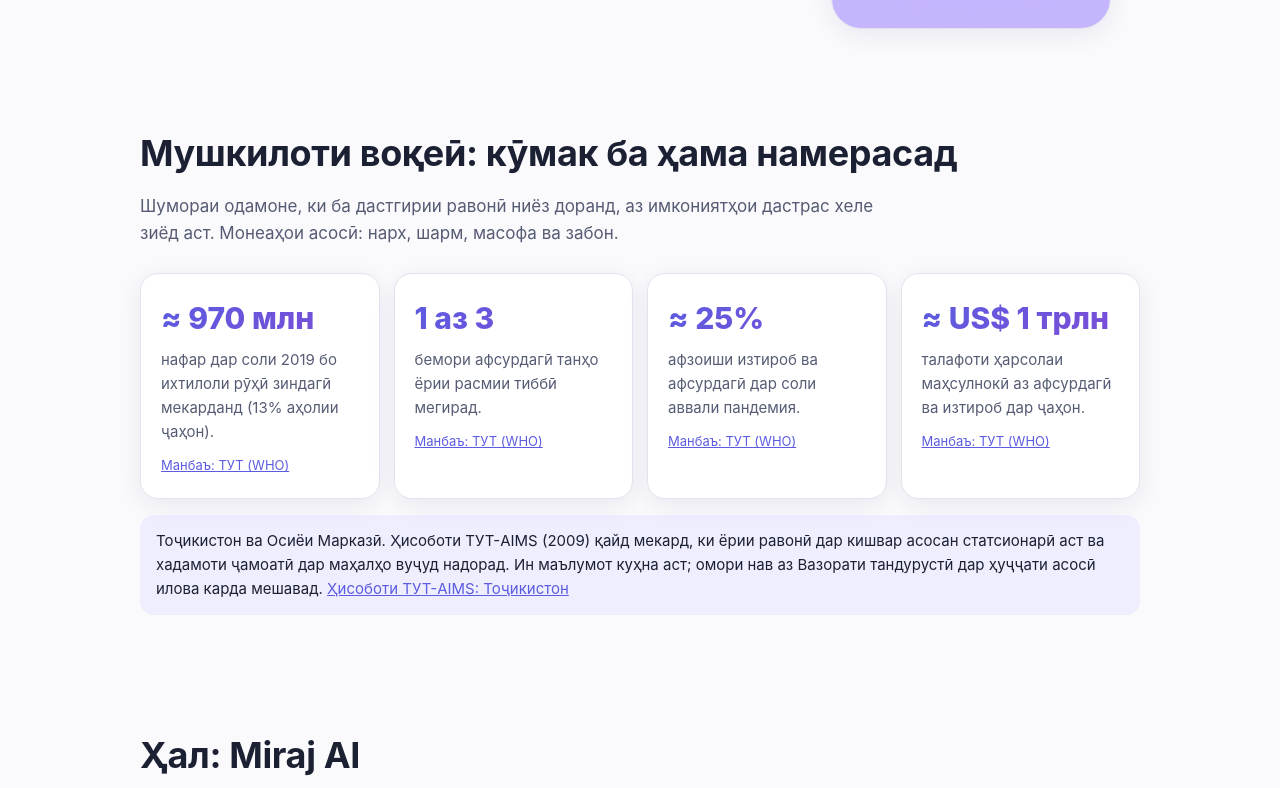
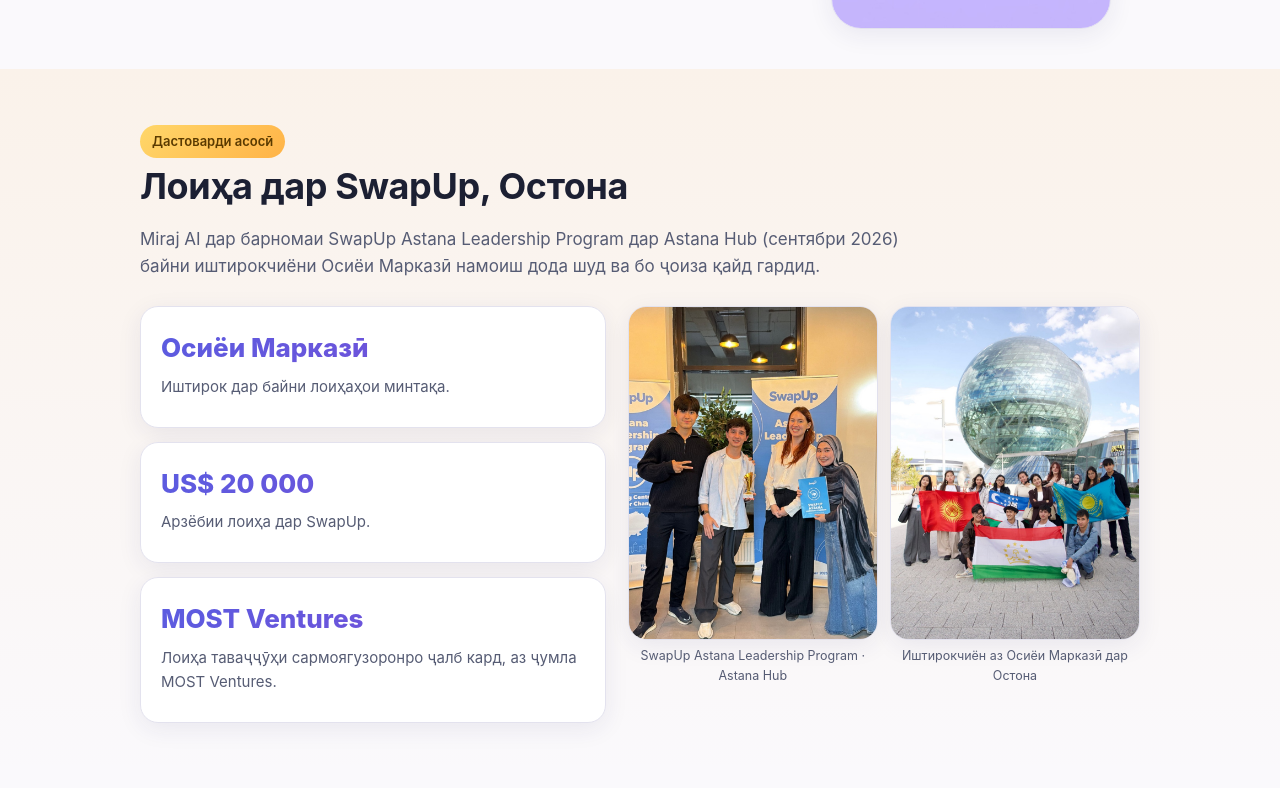
Before and after one commit to mehroj1011/miraj-ai-site, a plain HTML site: page index.html in a window 1280 px wide. Shown: the part 699-1487 px from the top of the page. Drawn offline with Linux system fonts and the light colour scheme.

Commit message:
Add SwapUp Astana achievement section with photos

```diff
--- a/i18n.js
+++ b/i18n.js
@@ -101,6 +101,18 @@
     dl_sha_copy: "Нусха",
     dl_copied: "Нусха шуд",
     dl_verify: "Санҷиши ҳақиқии файл",
+    nav_ach: "Дастовард",
+    ach_badge: "Дастоварди асосӣ",
+    ach_title: "Лоиҳа дар SwapUp, Остона",
+    ach_lead: "Miraj AI дар барномаи SwapUp Astana Leadership Program дар Astana Hub (сентябри 2026) байни иштирокчиёни Осиёи Марказӣ намоиш дода шуд ва бо ҷоиза қайд гардид.",
+    ach1_n: "Осиёи Марказӣ",
+    ach1_t: "Иштирок дар байни лоиҳаҳои минтақа.",
+    ach2_n: "US$ 20 000",
+    ach2_t: "Арзёбии лоиҳа дар SwapUp.",
+    ach3_n: "MOST Ventures",
+    ach3_t: "Лоиҳа таваҷҷӯҳи сармоягузоронро ҷалб кард, аз ҷумла MOST Ventures.",
+    ach_cap1: "SwapUp Astana Leadership Program · Astana Hub",
+    ach_cap2: "Иштирокчиён аз Осиёи Марказӣ дар Остона",
     nav_download: "Зеркашӣ",
     dl_title: "Зеркашии барнома",
     dl_lead: "Барномаро барои iOS ва Android гиред. Ба забони тоҷикӣ, русӣ ва англисӣ.",
@@ -216,6 +228,18 @@
     dl_sha_copy: "Копировать",
     dl_copied: "Скопировано",
     dl_verify: "Проверить подлинность файла",
+    nav_ach: "Достижение",
+    ach_badge: "Главное достижение",
+    ach_title: "Проект на SwapUp в Астане",
+    ach_lead: "Miraj AI представлен на SwapUp Astana Leadership Program в Astana Hub (сентябрь 2026) среди участников из Центральной Азии и отмечен наградой.",
+    ach1_n: "Центральная Азия",
+    ach1_t: "Участие среди проектов региона.",
+    ach2_n: "US$ 20 000",
+    ach2_t: "Оценка проекта на SwapUp.",
+    ach3_n: "MOST Ventures",
+    ach3_t: "Проект привлёк внимание инвесторов, среди них MOST Ventures.",
+    ach_cap1: "SwapUp Astana Leadership Program · Astana Hub",
+    ach_cap2: "Участники из Центральной Азии в Астане",
     nav_download: "Скачать",
     dl_title: "Скачать приложение",
     dl_lead: "Приложение для iOS и Android на таджикском, русском и английском.",
@@ -331,6 +355,18 @@
     dl_sha_copy: "Copy",
     dl_copied: "Copied",
     dl_verify: "Verify the file",
+    nav_ach: "Achievement",
+    ach_badge: "Key achievement",
+    ach_title: "The project at SwapUp in Astana",
+    ach_lead: "Miraj AI was presented at the SwapUp Astana Leadership Program at Astana Hub (September 2026) among participants from Central Asia and received an award.",
+    ach1_n: "Central Asia",
+    ach1_t: "Participation among projects of the region.",
+    ach2_n: "US$ 20,000",
+    ach2_t: "Project valuation at SwapUp.",
+    ach3_n: "MOST Ventures",
+    ach3_t: "The project drew the attention of investors, including MOST Ventures.",
+    ach_cap1: "SwapUp Astana Leadership Program · Astana Hub",
+    ach_cap2: "Participants from Central Asia in Astana",
     nav_download: "Download",
     dl_title: "Download the app",
     dl_lead: "The app for iOS and Android in Tajik, Russian and English.",
--- a/index.html
+++ b/index.html
@@ -13,7 +13,7 @@
 <header class="top"><div class="wrap">
   <a class="brand" href="#top"><img src="assets/icon.png" alt=""><span>Miraj AI</span></a>
   <nav class="menu">
-    <a href="#problem" data-i="nav_problem"></a><a href="#solution" data-i="nav_solution"></a><a href="#verify" data-i="nav_verify"></a>
+    <a href="#achievement" data-i="nav_ach"></a><a href="#problem" data-i="nav_problem"></a><a href="#solution" data-i="nav_solution"></a><a href="#verify" data-i="nav_verify"></a>
     <a href="#tech" data-i="nav_tech"></a><a href="#download" data-i="nav_download"></a><a href="#econ" data-i="nav_econ"></a><a href="#safety" data-i="nav_safety"></a>
   </nav>
   <div class="lang" role="group" aria-label="Language">
@@ -21,7 +21,7 @@
   </div>
 </div>
   <nav class="mnav" aria-label="Sections">
-    <a href="#problem" data-i="nav_problem"></a><a href="#solution" data-i="nav_solution"></a><a href="#download" data-i="nav_download"></a><a href="#verify" data-i="nav_verify"></a>
+    <a href="#achievement" data-i="nav_ach"></a><a href="#problem" data-i="nav_problem"></a><a href="#solution" data-i="nav_solution"></a><a href="#download" data-i="nav_download"></a><a href="#verify" data-i="nav_verify"></a>
     <a href="#tech" data-i="nav_tech"></a><a href="#econ" data-i="nav_econ"></a><a href="#safety" data-i="nav_safety"></a>
   </nav></header>
 
@@ -37,6 +37,22 @@
   </div>
   <div class="phone"><img src="assets/01_home.jpg" alt="Miraj AI"></div>
 </div></div>
+
+<section id="achievement"><div class="wrap">
+  <span class="badge gold" data-i="ach_badge"></span>
+  <h2 data-i="ach_title"></h2><p class="lead2" data-i="ach_lead"></p>
+  <div class="ach">
+    <div class="ach-stats">
+      <div class="card stat"><div class="n" data-i="ach1_n"></div><p data-i="ach1_t"></p></div>
+      <div class="card stat"><div class="n" data-i="ach2_n"></div><p data-i="ach2_t"></p></div>
+      <div class="card stat"><div class="n" data-i="ach3_n"></div><p data-i="ach3_t"></p></div>
+    </div>
+    <div class="ach-photos">
+      <figure><img src="assets/swapup-trophy.jpg" alt="SwapUp Astana Leadership Program" loading="lazy"><figcaption data-i="ach_cap1"></figcaption></figure>
+      <figure><img src="assets/swapup-group.jpg" alt="Central Asia" loading="lazy"><figcaption data-i="ach_cap2"></figcaption></figure>
+    </div>
+  </div>
+</div></section>
 
 <section id="problem"><div class="wrap">
   <h2 data-i="prob_title"></h2><p class="lead2" data-i="prob_lead"></p>
--- a/styles.css
+++ b/styles.css
@@ -158,3 +158,15 @@
 .sheet details{text-align:left;margin-top:6px}
 .sheet summary{cursor:pointer;color:var(--soft);text-align:center;list-style:none}
 .sheet summary::-webkit-details-marker{display:none}
+
+/* ---------- Achievement ---------- */
+.badge.gold{background:linear-gradient(135deg,#ffd76a,#ffb347);color:#5a3a00}
+#achievement{background:linear-gradient(180deg,color-mix(in srgb,#ffb347 10%,transparent),transparent)}
+.ach{display:grid;grid-template-columns:1fr 1.1fr;gap:22px;align-items:start}
+.ach-stats{display:grid;gap:14px}
+.ach-stats .n{font-size:26px}
+.ach-photos{display:grid;grid-template-columns:1fr 1fr;gap:12px}
+.ach-photos figure{margin:0}
+.ach-photos img{width:100%;aspect-ratio:3/4;object-fit:cover;border-radius:18px;border:1px solid var(--line);box-shadow:var(--shadow);display:block}
+.ach-photos figcaption{font-size:12.5px;color:var(--soft);margin-top:6px;text-align:center}
+@media(max-width:820px){.ach{grid-template-columns:1fr}}
```
Also changed, not shown: assets/swapup-group.jpg (added), assets/swapup-trophy.jpg (added).
